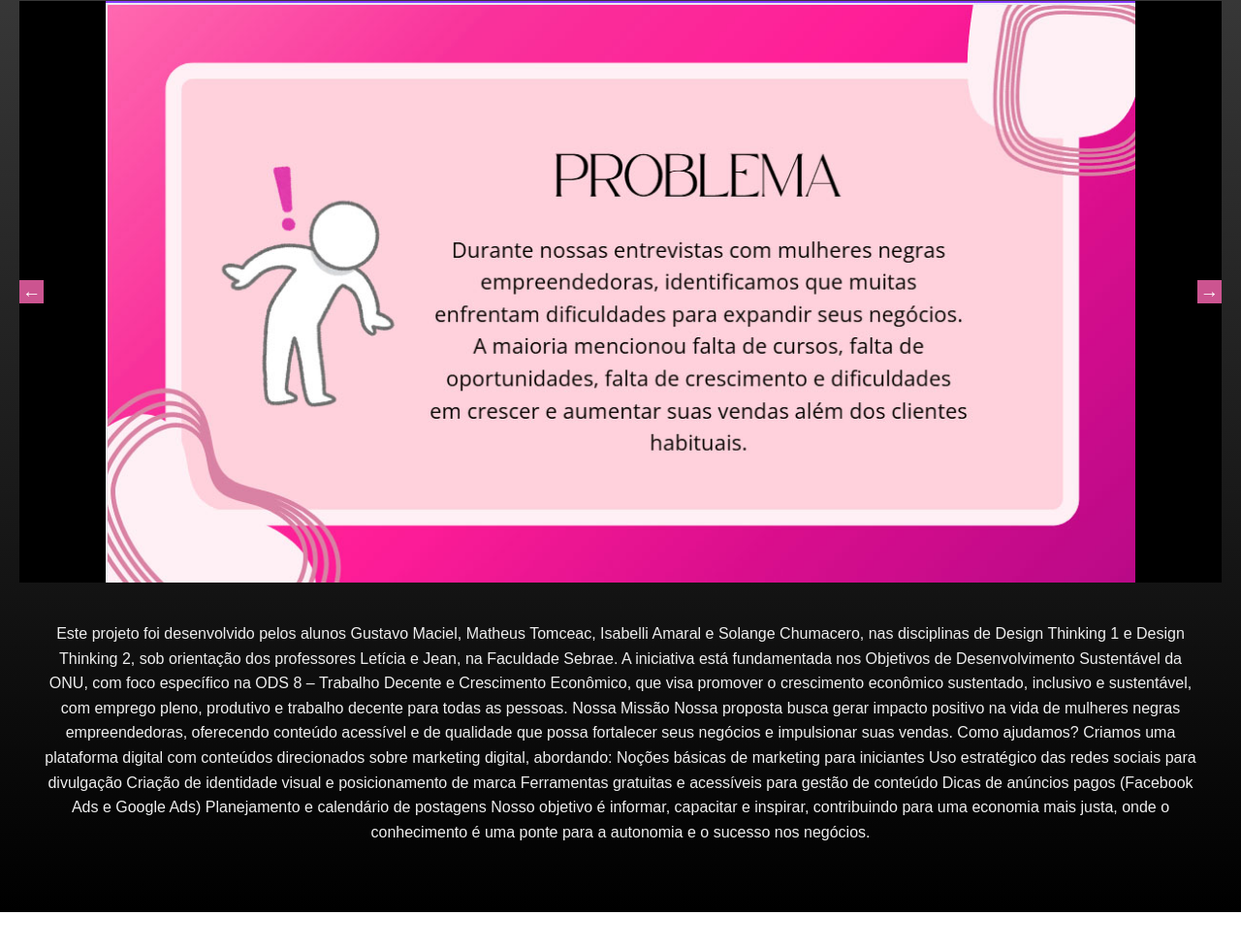
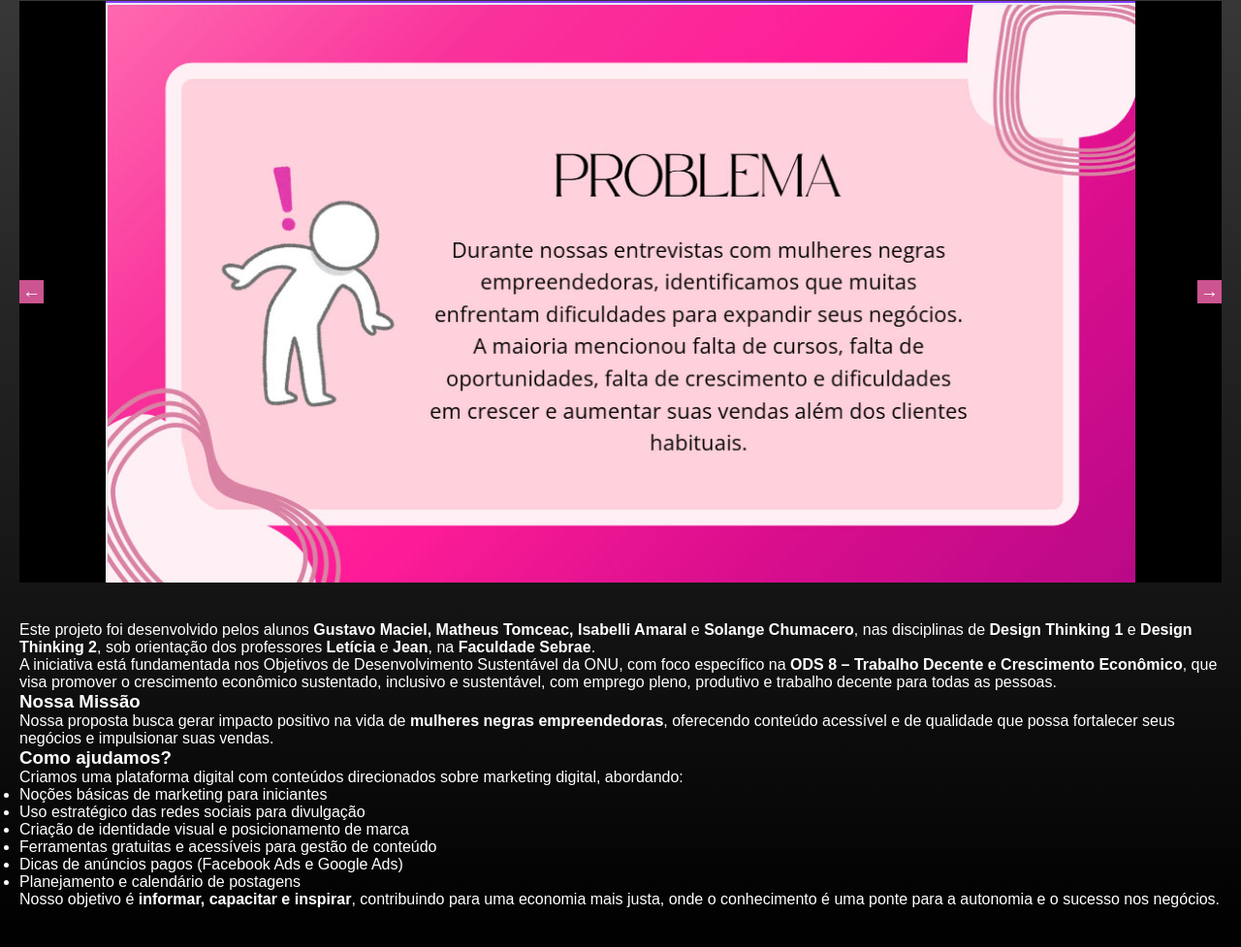
Before and after one commit to Gustavkk/pretas_no_topo, a plain HTML site: page home.html in a window 1280 px wide. Shown: the part 139-1116 px from the top of the page at 97% size. Before the commit the page ends 1080 px from the top, so only its background shows below. Drawn offline with Linux system fonts and the light colour scheme.

Commit message:
Update home.html
Edição de texto 2

```diff
--- a/home.html
+++ b/home.html
@@ -35,32 +35,35 @@
   </div>
 
   <!-- Dedicatória do site -->
-  <div class="dedication">
-    <p>Este projeto foi desenvolvido pelos alunos Gustavo Maciel, Matheus Tomceac, Isabelli Amaral e Solange Chumacero, nas disciplinas de Design Thinking 1 e Design Thinking 2, sob orientação dos professores Letícia e Jean, na Faculdade Sebrae.
+   <p>
+    Este projeto foi desenvolvido pelos alunos <strong>Gustavo Maciel, Matheus Tomceac, Isabelli Amaral</strong> e <strong>Solange Chumacero</strong>, nas disciplinas de <strong>Design Thinking 1</strong> e <strong>Design Thinking 2</strong>, sob orientação dos professores <strong>Letícia</strong> e <strong>Jean</strong>, na <strong>Faculdade Sebrae</strong>.
+  </p>
 
-A iniciativa está fundamentada nos Objetivos de Desenvolvimento Sustentável da ONU, com foco específico na ODS 8 – Trabalho Decente e Crescimento Econômico, que visa promover o crescimento econômico sustentado, inclusivo e sustentável, com emprego pleno, produtivo e trabalho decente para todas as pessoas.
+  <p>
+    A iniciativa está fundamentada nos Objetivos de Desenvolvimento Sustentável da ONU, com foco específico na <strong>ODS 8 – Trabalho Decente e Crescimento Econômico</strong>, que visa promover o crescimento econômico sustentado, inclusivo e sustentável, com emprego pleno, produtivo e trabalho decente para todas as pessoas.
+  </p>
 
-Nossa Missão
-Nossa proposta busca gerar impacto positivo na vida de mulheres negras empreendedoras, oferecendo conteúdo acessível e de qualidade que possa fortalecer seus negócios e impulsionar suas vendas.
+  <h3>Nossa Missão</h3>
+  <p>
+    Nossa proposta busca gerar impacto positivo na vida de <strong>mulheres negras empreendedoras</strong>, oferecendo conteúdo acessível e de qualidade que possa fortalecer seus negócios e impulsionar suas vendas.
+  </p>
 
-Como ajudamos?
-Criamos uma plataforma digital com conteúdos direcionados sobre marketing digital, abordando:
+  <h3>Como ajudamos?</h3>
+  <p>Criamos uma plataforma digital com conteúdos direcionados sobre marketing digital, abordando:</p>
 
-Noções básicas de marketing para iniciantes
+  <ul>
+    <li>Noções básicas de marketing para iniciantes</li>
+    <li>Uso estratégico das redes sociais para divulgação</li>
+    <li>Criação de identidade visual e posicionamento de marca</li>
+    <li>Ferramentas gratuitas e acessíveis para gestão de conteúdo</li>
+    <li>Dicas de anúncios pagos (Facebook Ads e Google Ads)</li>
+    <li>Planejamento e calendário de postagens</li>
+  </ul>
 
-Uso estratégico das redes sociais para divulgação
-
-Criação de identidade visual e posicionamento de marca
-
-Ferramentas gratuitas e acessíveis para gestão de conteúdo
-
-Dicas de anúncios pagos (Facebook Ads e Google Ads)
-
-Planejamento e calendário de postagens
-
-Nosso objetivo é informar, capacitar e inspirar, contribuindo para uma economia mais justa, onde o conhecimento é uma ponte para a autonomia e o sucesso nos negócios.</p>
-  </div>
-
+  <p>
+    Nosso objetivo é <strong>informar, capacitar e inspirar</strong>, contribuindo para uma economia mais justa, onde o conhecimento é uma ponte para a autonomia e o sucesso nos negócios.
+  </p>
+</div>
   <script src="script.js" defer></script>
 
   <script>
```
